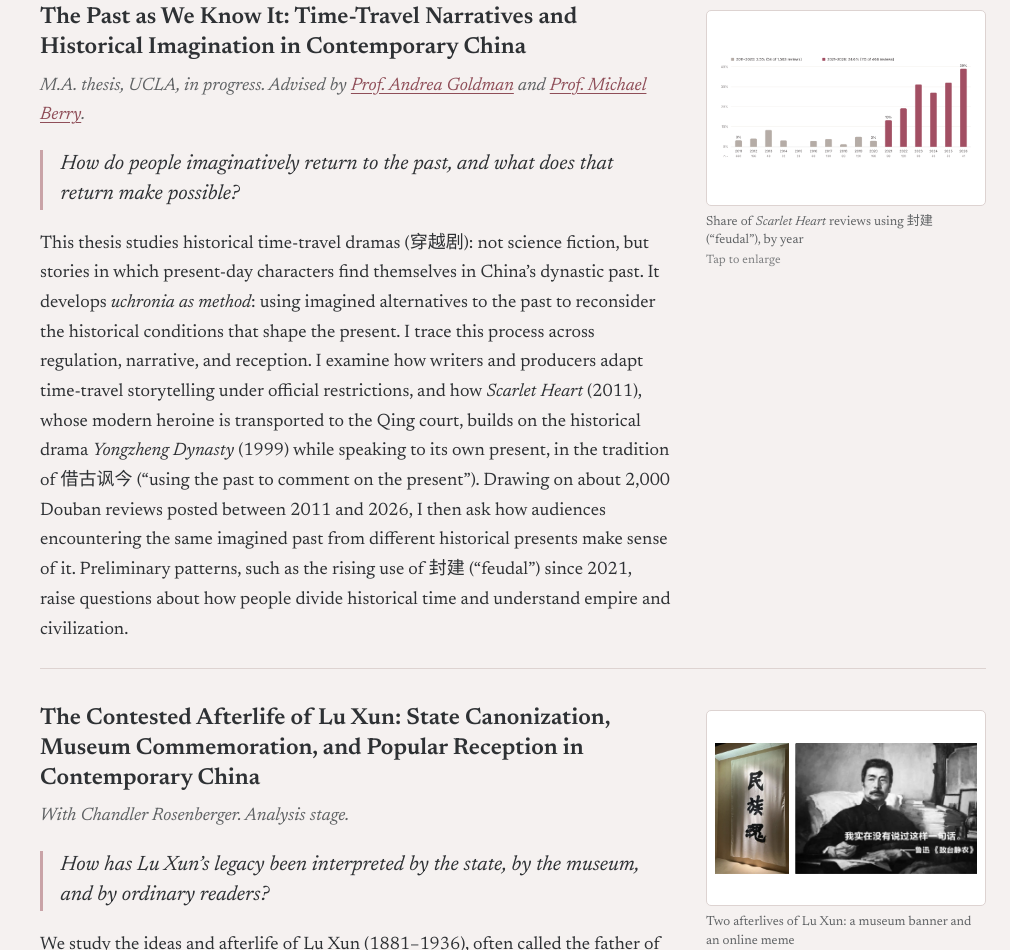
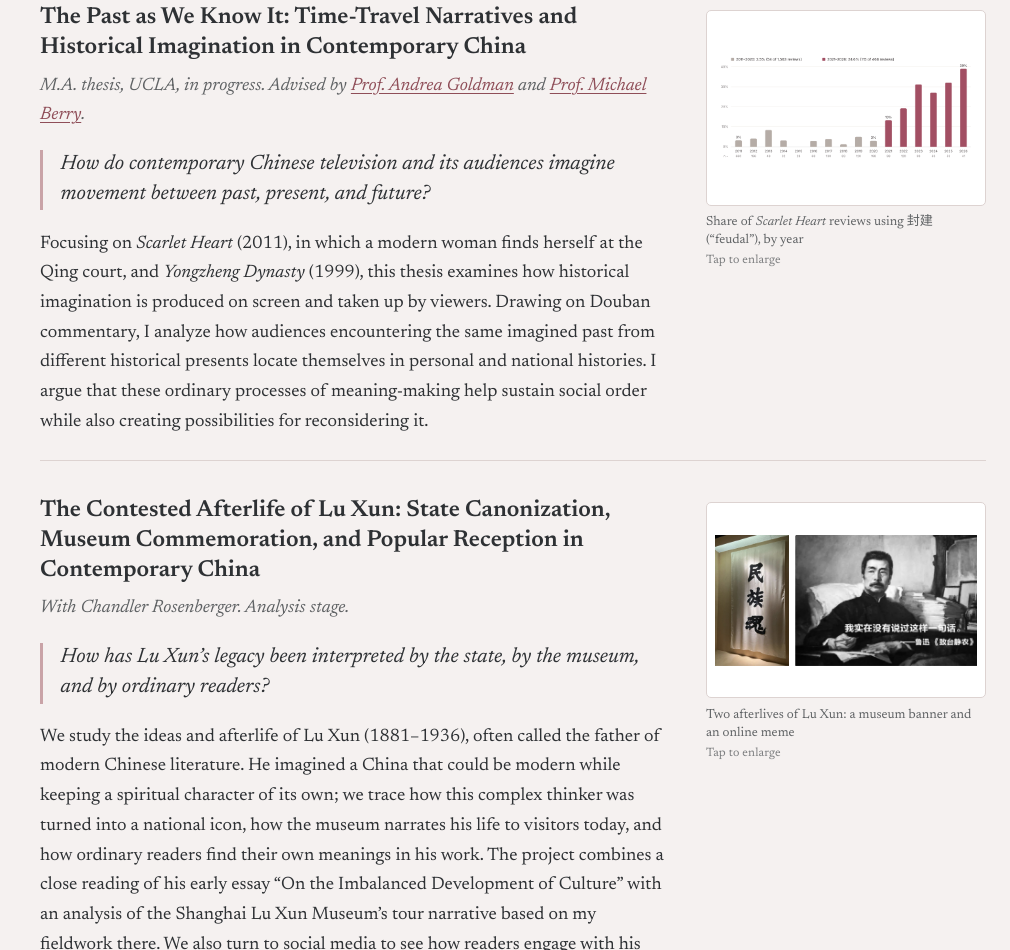
Before and after one commit to jiayizhang-k/jiayizhang-k.github.io, a plain HTML site: page research.html in a window 1280 px wide. Shown: the part 1425-2375 px from the top of the page, without its empty margins (270-1280 px from the left). Drawn offline with Linux system fonts and the light colour scheme; no server answers.

Commit message:
Revert "Update thesis description"
This reverts commit b7053029ae9a1825723a54f1ac68778360b7d0e5.

```diff
--- a/research.html
+++ b/research.html
@@ -109,8 +109,8 @@
         <div class="project-text">
           <h2>The Past as We Know It: Time-Travel Narratives and Historical Imagination in Contemporary China</h2>
           <p class="status">M.A. thesis, UCLA, in progress. Advised by <a href="https://history.ucla.edu/person/andrea-s-goldman/">Prof. Andrea Goldman</a> and <a href="https://www.alc.ucla.edu/person/michael-berry/">Prof. Michael Berry</a>.</p>
-          <p class="question">How do people imaginatively return to the past, and what does that return make possible?</p>
-          <p>This thesis studies historical time-travel dramas (<span lang="zh-Hans">穿越剧</span>): not science fiction, but stories in which present-day characters find themselves in China&rsquo;s dynastic past. It develops <i>uchronia as method</i>: using imagined alternatives to the past to reconsider the historical conditions that shape the present. I trace this process across regulation, narrative, and reception. I examine how writers and producers adapt time-travel storytelling under official restrictions, and how <i>Scarlet Heart</i> (2011), whose modern heroine is transported to the Qing court, builds on the historical drama <i>Yongzheng Dynasty</i> (1999) while speaking to its own present, in the tradition of <span lang="zh-Hans">借古讽今</span> (&ldquo;using the past to comment on the present&rdquo;). Drawing on about 2,000 Douban reviews posted between 2011 and 2026, I then ask how audiences encountering the same imagined past from different historical presents make sense of it. Preliminary patterns, such as the rising use of <span lang="zh-Hans">封建</span> (&ldquo;feudal&rdquo;) since 2021, raise questions about how people divide historical time and understand empire and civilization.</p>
+          <p class="question">How do contemporary Chinese television and its audiences imagine movement between past, present, and future?</p>
+          <p>Focusing on <i>Scarlet Heart</i> (2011), in which a modern woman finds herself at the Qing court, and <i>Yongzheng Dynasty</i> (1999), this thesis examines how historical imagination is produced on screen and taken up by viewers. Drawing on Douban commentary, I analyze how audiences encountering the same imagined past from different historical presents locate themselves in personal and national histories. I argue that these ordinary processes of meaning-making help sustain social order while also creating possibilities for reconsidering it.</p>
         </div>
         <figure class="project-fig">
           <div class="fig-frame" tabindex="0" role="button" aria-label="Enlarge figure: Share of Scarlet Heart reviews using 封建 ("feudal"), by year">
```
